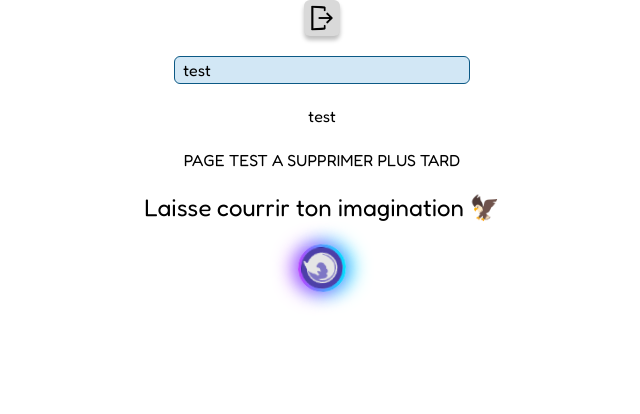
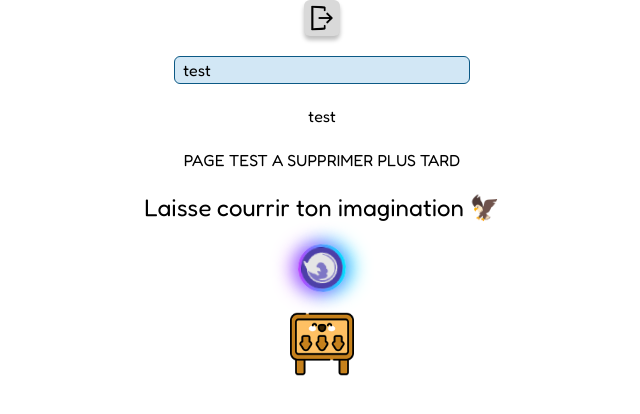
Before and after one commit to WildCodeSchool/2024-12-orleans-cda-project3-team-a, a React (Vite) app in the folder packages/frontend/web/: page /test in a window 1280 px wide. Shown: the top 414 px of the page, without its empty margins (318-958 px from the left). Built offline with nearby package versions, Linux system fonts and the light colour scheme.

Commit message:
add the component in test

```diff
--- a/packages/frontend/web/src/components/barrier.tsx
+++ b/packages/frontend/web/src/components/barrier.tsx
@@ -8,7 +8,7 @@ import ButtonBuy from './button-buy';
 
 export default function Barrier() {
   //faire une requete pr savoir si c'est acheté ou non, ce qui permettra d'afficher ou non la direction
-  const isBought = false;
+  const isBought = true;
 
   return (
     <div className='relative flex items-center'>
--- a/packages/frontend/web/src/pages/test.tsx
+++ b/packages/frontend/web/src/pages/test.tsx
@@ -1,5 +1,6 @@
 import { useState } from 'react';
 
+import Barrier from '@/components/barrier';
 import Input from '@/components/input-blue';
 import Loader from '@/components/loader';
 import ReturnHome from '@/components/return-home';
@@ -20,6 +21,7 @@ export default function Test() {
       <p>{'PAGE TEST A SUPPRIMER PLUS TARD'}</p>
       <p className='text-2xl'>{' Laisse courrir ton imagination 🦅'}</p>
       <Loader />
+      <Barrier />
     </div>
   );
 }
```
